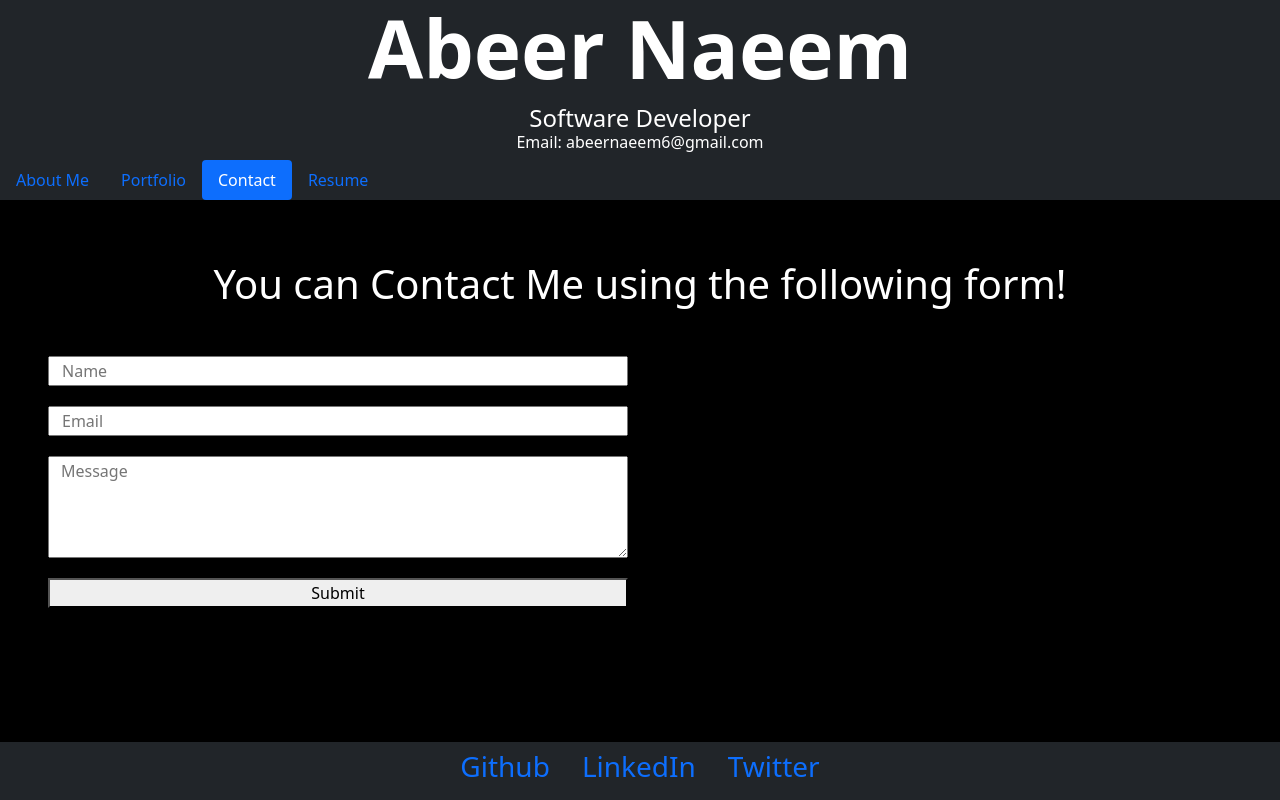
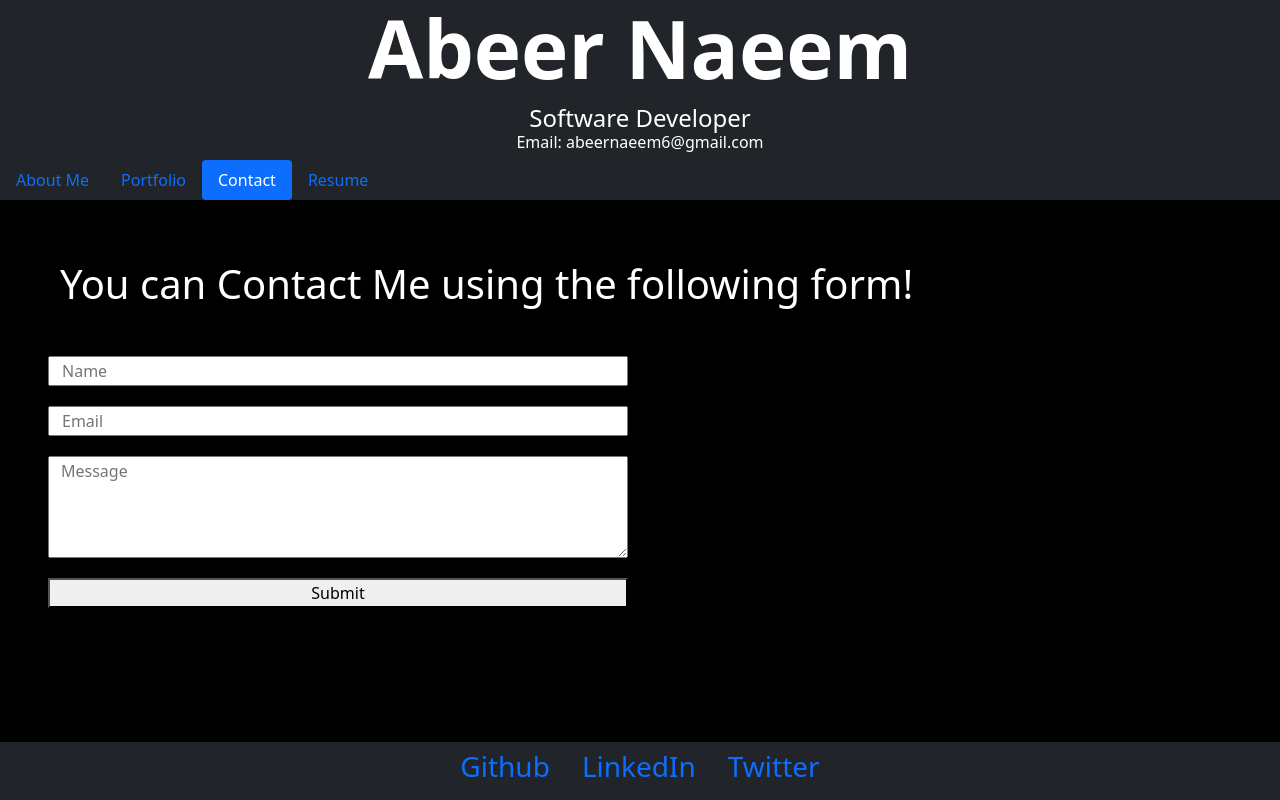
Before and after one commit to anaeem23/portfolio, a React (Create React App) app: page / in a window 1280 px wide. Both pictures are taken after a click on the button "Contact". Built offline with nearby package versions, Linux system fonts and the light colour scheme.

Commit message:
added readme and email validation

```diff
--- a/src/App.css
+++ b/src/App.css
@@ -52,6 +52,10 @@
   font-size: 2rem;
 }
 
+.ContactMe {
+  text-align: left;
+}
+
 @media (max-width:1000px)  {
 
   .form {
--- a/src/components/Body/Contact.js
+++ b/src/components/Body/Contact.js
@@ -1,5 +1,6 @@
 import React from "react";
 import { useState } from "react";
+import validateEmail from "../../utils/emailValidation";
 
 export default function Contact() {
   const [form, setForm] = useState({
@@ -7,9 +8,18 @@ export default function Contact() {
     email: "",
     message: "",
   });
+  const [err, setErr] = useState('')
 
   const handleChange = (e) => {
     const { name, value } = e.target;
+
+    if (name ==="email") {
+      if (!validateEmail(value)) {
+        setErr('Please enter valid email.')
+      } else {
+        setErr('')
+      }
+    }
 
     setForm({
       ...form,
@@ -39,7 +49,7 @@ export default function Contact() {
 
   return (
     <div className="h-100 contact">
-        <h1 className="text-white mb-5">You can Contact Me using the following form!</h1>
+        <h1 className="text-white mb-5 ContactMe">You can Contact Me using the following form!</h1>
       <form onSubmit={handleSubmit} className="row justify-content-center form">
         <input
           placeholder="Name"
@@ -50,6 +60,8 @@ export default function Contact() {
           className="input"
 
         ></input>
+
+        <div className="text-white">{err}</div>
 
 <input
           placeholder="Email"
--- /dev/null
+++ b/src/utils/emailValidation.js
@@ -0,0 +1,6 @@
+export default function validateEmail(email) {
+    const regex = /^(([^<>()[\]\\.,;:\s@"]+(\.[^<>()[\]\\.,;:\s@"]+)*)|(".+"))@((\[[0-9]{1,3}\.[0-9]{1,3}\.[0-9]{1,3}\.[0-9]{1,3}\])|(([a-zA-Z\-0-9]+\.)+[a-zA-Z]{2,}))$/;
+
+    return regex.test(String(email).toLowerCase())
+
+}
```
Also changed, not shown: 1 other file (tests, documents, lock files or other folders).
